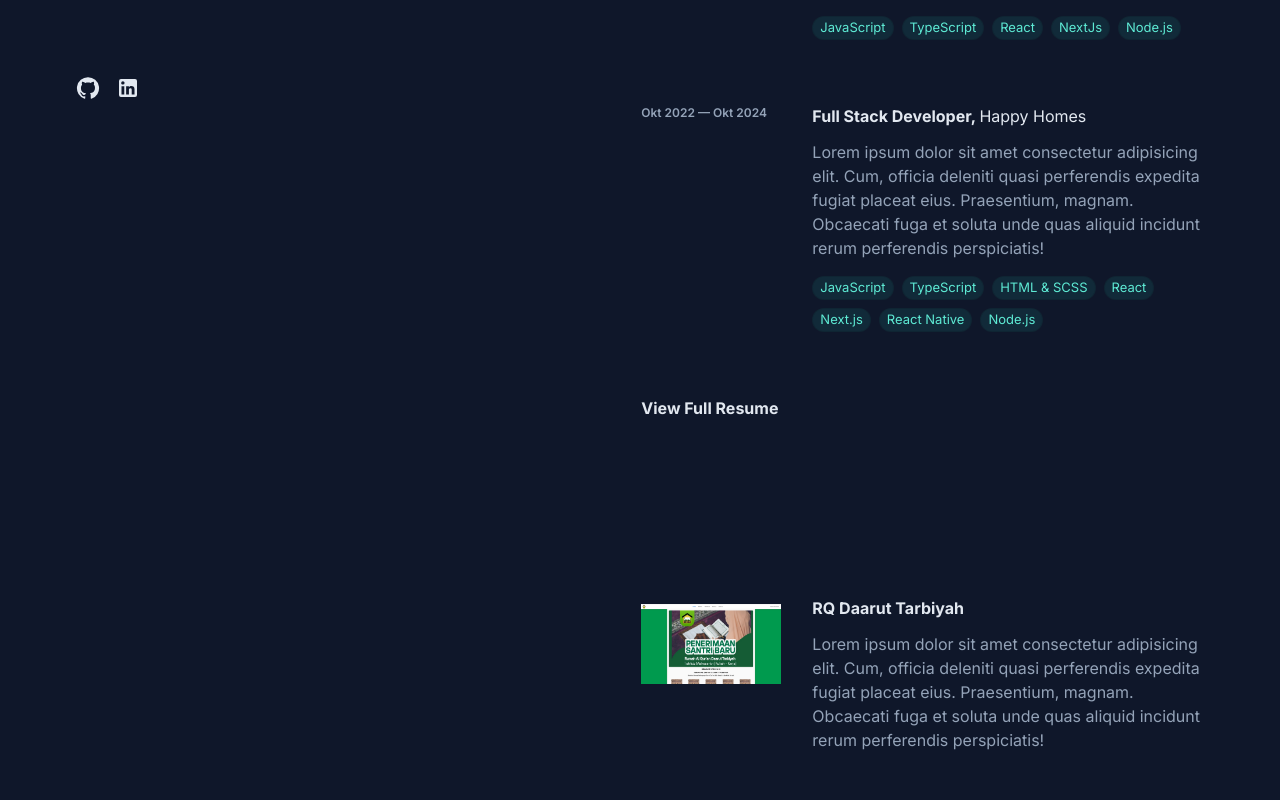
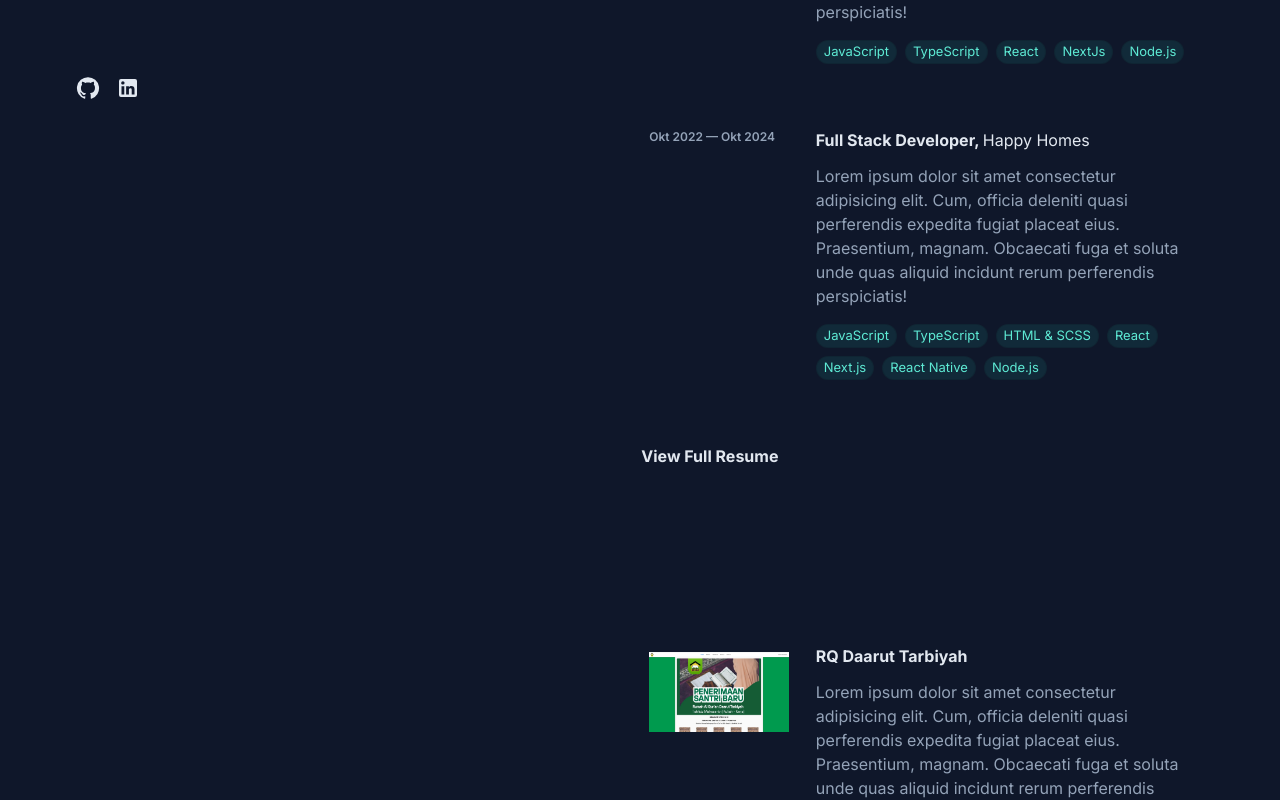
Before and after one commit to SyahidbinFadlyl/e-portofolio, a Next.js app: page / in a window 1280 px wide. Shown: the part 748-1548 px from the top of the page. Built offline with nearby package versions, Linux system fonts and the light colour scheme.

Commit message:
update padding card

```diff
--- a/src/components/ExperienceCard/index.tsx
+++ b/src/components/ExperienceCard/index.tsx
@@ -19,7 +19,8 @@ export default function ExperienceCard({ experience }: ExperienceCardProps) {
   return (
     <Box
       sx={{
-        p: "1rem",
+        py: "1rem",
+        px: "1.5rem",
         display: "flex",
         flexDirection: { xs: "column", sm: "row" },
         gap: "1rem",
@@ -33,6 +34,8 @@ export default function ExperienceCard({ experience }: ExperienceCardProps) {
           cursor: "pointer",
           borderRadius: "0.5rem",
           color: "rgba(94, 234, 212, 1) !important",
+          py: "1rem",
+          px: "1.5rem",
         },
       }}
     >
--- a/src/components/ProjectCard/index.tsx
+++ b/src/components/ProjectCard/index.tsx
@@ -17,7 +17,8 @@ export default function ProjectCard({ project }: ProjectCardProps) {
   return (
     <Box
       sx={{
-        p: "1rem",
+        py: "1rem",
+        px: "1.5rem",
         display: "flex",
         flexDirection: { xs: "column", sm: "row" },
         gap: "1rem",
@@ -31,6 +32,8 @@ export default function ProjectCard({ project }: ProjectCardProps) {
           cursor: "pointer",
           borderRadius: "0.5rem",
           color: "rgba(94, 234, 212, 1) !important",
+          py: "1rem",
+          px: "1.5rem",
         },
       }}
     >
```
